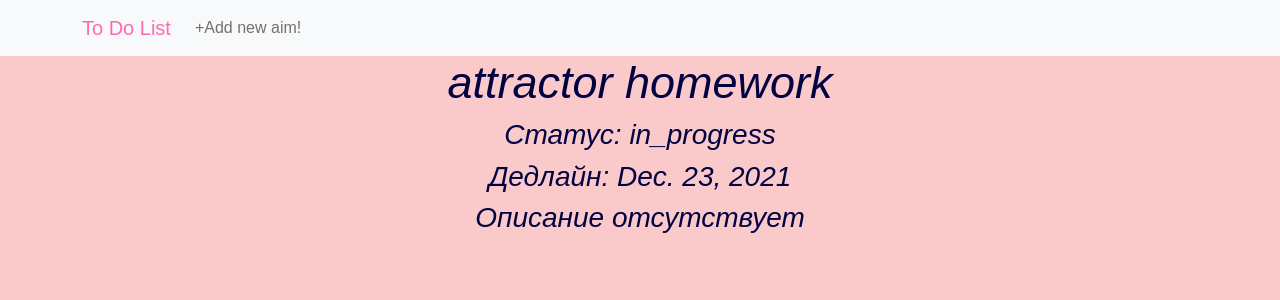
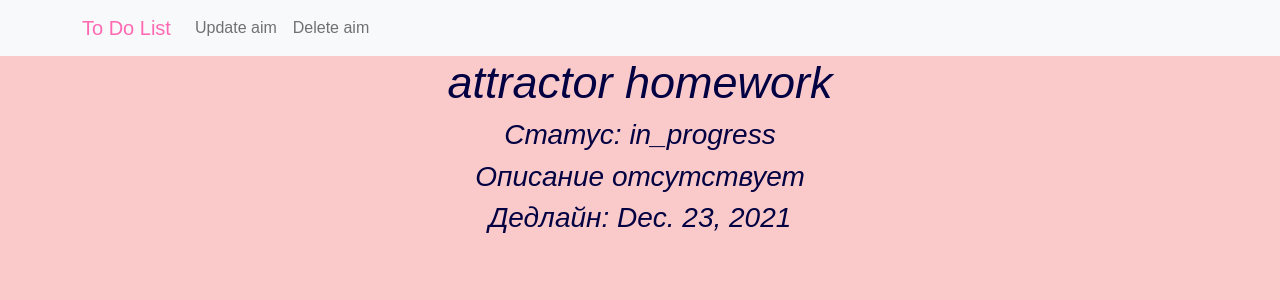
Before and after one commit to aaimry/todolist2.0, a Django app: page /check/1/ in a window 1280 px wide. Shown: the top 300 px of the page. Run offline with Django 4.2, Linux system fonts and the light colour scheme; data comes from the database, SQL or seed files in the repository; parts of the project's set-up code (start-up, migrations or seed data) failed here and were passed over.

Commit message:
Отредактировала файл check_list.html

```diff
--- a/source/todolist/templates/check_list.html
+++ b/source/todolist/templates/check_list.html
@@ -1,17 +1,25 @@
-{%  extends 'base.html' %}
+{% extends 'base.html' %}
 
 {% block title %} Check aim {{ aim_list.pk }} {% endblock %}
-{%  block content %}
+{% block nav %}
+    <li class="nav-item">
+        <a class="nav-link" aria-current="page" href="{% url 'list_update' aim_list.pk %}">Update aim</a>
+    </li>
+    <li class="nav-item">
+        <a class="nav-link" aria-current="page" href="{% url 'list_delete' aim_list.pk %}">Delete aim</a>
+    </li>
+{% endblock %}
+{% block content %}
     <h1>{{ aim_list.aim }}</h1>
     <h3>Статус: {{ aim_list.status }}</h3>
+    {% if aim_list.description == None %}
+        <h3>Описание отсутствует</h3>
+    {% else %}
+        <h3>Описание: {{ aim_list.description }}</h3>
+    {% endif %}
     {% if aim_list.deadline_at == None %}
-    <h3> Время отсутствует</h3>
+        <h3> Время отсутствует</h3>
     {% else %}
-    <h3>Дедлайн: {{ aim_list.deadline_at }}</h3>
-    {% endif %}
-    {% if aim_list.description == None %}
-    <h3>Описание отсутствует</h3>
-    {% else %}
-    <h3>Описание: {{ aim_list.description}}</h3>
+        <h3>Дедлайн: {{ aim_list.deadline_at }}</h3>
     {% endif %}
 {% endblock %}
```
